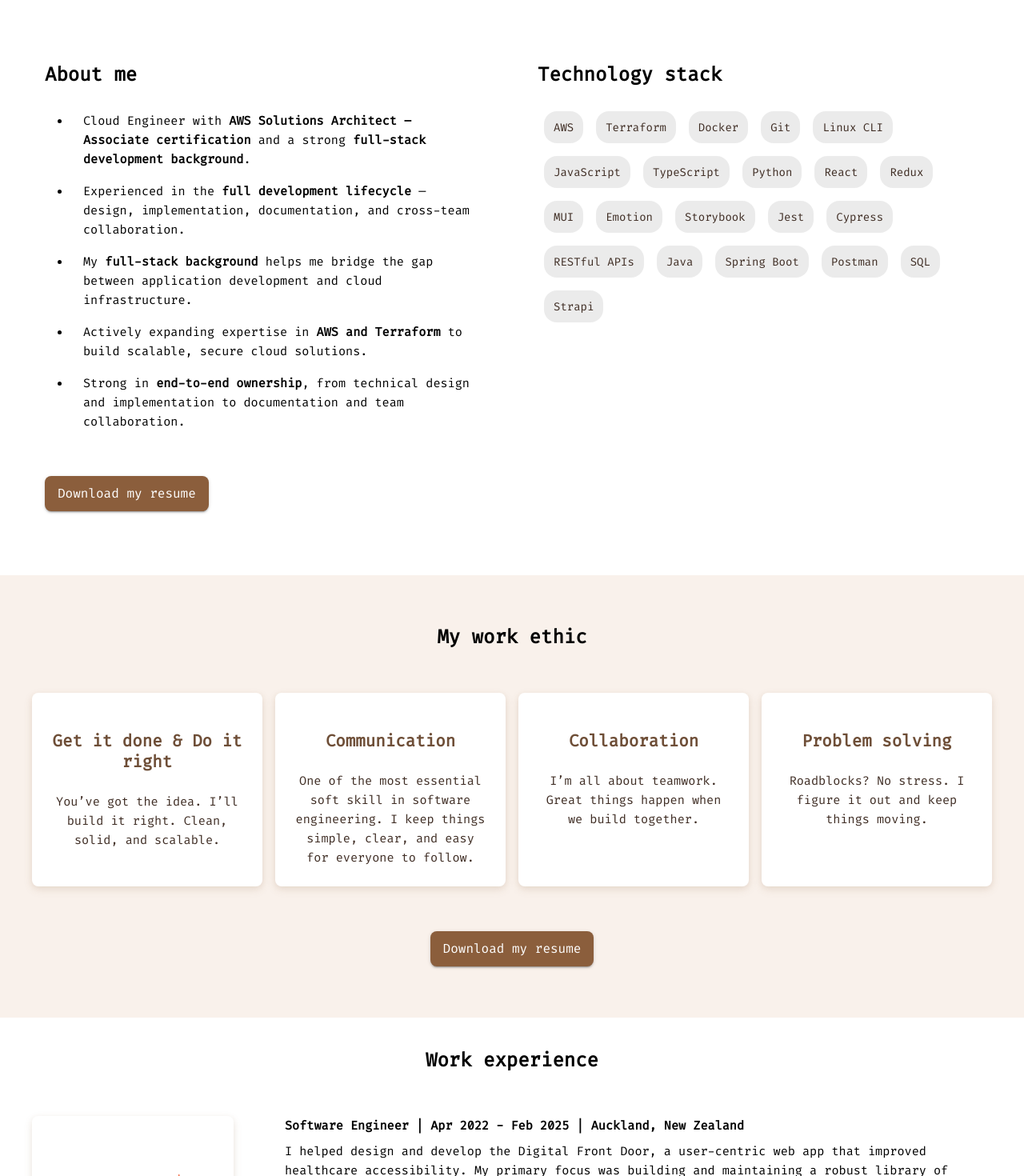
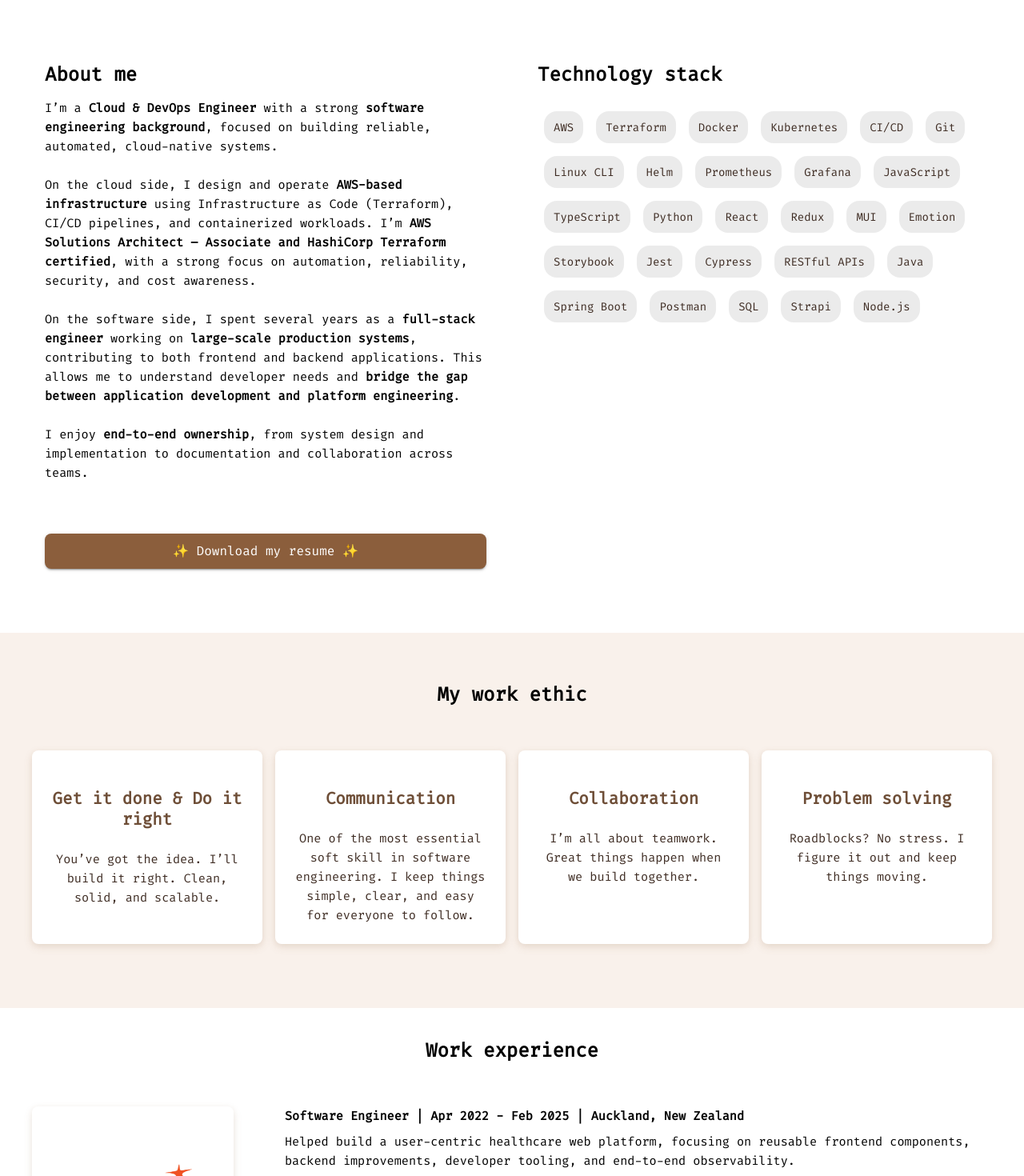
Before and after one commit to lrasata/lrasata-website, a React (Vite) app: page / in a window 1280 px wide. Shown: the part 800-2270 px from the top of the page at 80% size. Built offline with nearby package versions, Linux system fonts and the light colour scheme.

Commit message:
feat: updated content and wordings
feat: updated content and wordings

```diff
--- a/src/components/AboutMe.jsx
+++ b/src/components/AboutMe.jsx
@@ -8,8 +8,6 @@
   useTheme,
 } from "@mui/material";
 import TechChip from "./TechChip.jsx";
-import List from "@mui/material/List";
-import ListItem from "@mui/material/ListItem";
 import { motion } from "framer-motion";
 import { useInView } from "react-intersection-observer";
 
@@ -17,8 +15,13 @@
   "AWS",
   "Terraform",
   "Docker",
+  "Kubernetes",
+  "CI/CD",
   "Git",
   "Linux CLI",
+  "Helm",
+  "Prometheus",
+  "Grafana",
   "JavaScript",
   "TypeScript",
   "Python",
@@ -35,6 +38,7 @@
   "Postman",
   "SQL",
   "Strapi",
+  "Node.js",
 ];
 
 const motionContainer = {
@@ -67,49 +71,53 @@
     <section id="about">
       <Container maxWidth="xl">
         <Grid container spacing={0} my={6}>
-          <Grid size={{ xs: 12, sm: 12, md: 6 }} padding={isMobile ? 2 : 4}>
+          <Grid
+            display="flex"
+            flexDirection="column"
+            size={{ xs: 12, sm: 12, md: 6 }}
+            padding={isMobile ? 2 : 4}
+          >
             <Typography variant="h2" gutterBottom mb={2}>
               About me
             </Typography>
-            <List sx={{ listStyleType: "disc", pl: 4 }}>
-              <ListItem sx={{ display: "list-item" }}>
-                <Typography variant="body1" component="span" gutterBottom>
-                  Cloud Engineer with{" "}
-                  <strong>
-                    AWS Solutions Architect – Associate certification
-                  </strong>{" "}
-                  and a strong{" "}
-                  <strong>full-stack development background</strong>.
-                </Typography>
-              </ListItem>
-              <ListItem sx={{ display: "list-item" }}>
-                <Typography variant="body1" component="span" gutterBottom>
-                  Experienced in the <strong>full development lifecycle</strong>{" "}
-                  — design, implementation, documentation, and cross-team
-                  collaboration.
-                </Typography>
-              </ListItem>
-              <ListItem sx={{ display: "list-item" }}>
-                <Typography variant="body1" component="span" gutterBottom>
-                  My <strong>full-stack background</strong> helps me bridge the
-                  gap between application development and cloud infrastructure.
-                </Typography>
-              </ListItem>
-              <ListItem sx={{ display: "list-item" }}>
-                <Typography variant="body1" component="span" gutterBottom>
-                  Actively expanding expertise in{" "}
-                  <strong>AWS and Terraform</strong> to build scalable, secure
-                  cloud solutions.
-                </Typography>
-              </ListItem>
-              <ListItem sx={{ display: "list-item" }}>
-                <Typography variant="body1" component="span" gutterBottom>
-                  Strong in <strong>end-to-end ownership</strong>, from
-                  technical design and implementation to documentation and team
-                  collaboration.
-                </Typography>
-              </ListItem>
-            </List>
+
+            <Typography variant="body1" component="span" gutterBottom mb={3}>
+              I’m a <strong>Cloud & DevOps Engineer</strong> with a strong{" "}
+              <strong>software engineering background</strong>, focused on
+              building reliable, automated, cloud-native systems.
+            </Typography>
+
+            <Typography variant="body1" component="span" gutterBottom mb={3}>
+              On the cloud side, I design and operate{" "}
+              <strong>AWS-based infrastructure</strong> using Infrastructure as
+              Code (Terraform), CI/CD pipelines, and containerized workloads.
+              I’m{" "}
+              <strong>
+                AWS Solutions Architect – Associate and HashiCorp Terraform
+                certified
+              </strong>
+              , with a strong focus on automation, reliability, security, and
+              cost awareness.
+            </Typography>
+
+            <Typography variant="body1" component="span" gutterBottom mb={3}>
+              On the software side, I spent several years as a{" "}
+              <strong>full-stack engineer</strong> working on{" "}
+              <strong>large-scale production systems</strong>, contributing to
+              both frontend and backend applications. This allows me to
+              understand developer needs and{" "}
+              <strong>
+                bridge the gap between application development and platform
+                engineering
+              </strong>
+              .
+            </Typography>
+
+            <Typography variant="body1" component="span" gutterBottom mb={3}>
+              I enjoy <strong>end-to-end ownership</strong>, from system design
+              and implementation to documentation and collaboration across
+              teams.
+            </Typography>
 
             <Button
               variant="contained"
@@ -117,7 +125,7 @@
               sx={{ mt: 5 }}
               onClick={handleClick}
             >
-              Download my resume
+              ✨ Download my resume ✨
             </Button>
           </Grid>
           <Grid size={{ xs: 12, sm: 12, md: 6 }} padding={isMobile ? 2 : 4}>
--- a/src/components/ContactMe.jsx
+++ b/src/components/ContactMe.jsx
@@ -16,24 +16,26 @@
         alignItems="center"
         textAlign="center"
         sx={{
-          height: "30vh",
+          height: "40vh",
           backgroundColor: theme.palette.background.default,
         }}
       >
-        <Typography variant="h2" gutterBottom>
-          Let's get in touch.
-        </Typography>
-        <Stack direction="row" spacing={2}>
+        <Stack direction="row" alignItems="center" spacing={2}>
+          <Typography variant="h3">LinkedIn</Typography>
+
           <Tooltip title="LinkedIn profile">
             <IconButton
               aria-label="linked-in-profile"
-              href="https://www.linkedin.com/in/liantsoa-rasata-b682b6122/"
+              href="https://www.linkedin.com/in/liantsoa-rasata/"
               target="_blank"
               color="primary"
             >
               <LinkedInIcon fontSize="large" />
             </IconButton>
           </Tooltip>
+
+          <Typography variant="h3">GitHub</Typography>
+
           <Tooltip title="Github account">
             <IconButton
               aria-label="github-account"
@@ -44,9 +46,16 @@
               <GitHubIcon fontSize="large" />
             </IconButton>
           </Tooltip>
+        </Stack>
+
+        <Stack direction="row" alignItems="center" spacing={2}>
+          <Typography variant="h3">
+            I also write Blog posts on Medium
+          </Typography>
+
           <Tooltip title="Medium stories">
             <IconButton
-              aria-label="meidum-stories"
+              aria-label="medium-stories"
               href="https://medium.com/@rmliantsoa"
               target="_blank"
               color="primary"
--- a/src/components/ExperimentSection.jsx
+++ b/src/components/ExperimentSection.jsx
@@ -8,6 +8,8 @@
   Grid,
   Tooltip,
   Typography,
+  useMediaQuery,
+  useTheme,
 } from "@mui/material";
 import PropTypes from "prop-types";
 import TechChip from "./TechChip.jsx";
@@ -15,15 +17,24 @@
 import IconButton from "@mui/material/IconButton";
 
 const ExperimentSection = ({ title, description, projectItems }) => {
+  const theme = useTheme();
+  const isMobile = useMediaQuery(theme.breakpoints.down("sm"));
+
   return (
     <>
-      <Box justifyItems="center">
-        <Typography variant="h2" gutterBottom my={5}>
+      <Box
+        display="flex"
+        justifyContent="center"
+        alignItems="center"
+        flexDirection="column"
+      >
+        <Typography variant="h2" gutterBottom mt={5} mb={2}>
           {title}
         </Typography>
-        <Typography variant="body1" my={3}>
+        <Typography variant="body1" gutterBottom>
           {description}{" "}
-          <Tooltip title="Github account">
+        </Typography>
+        <Tooltip title="Liantsoa Rasata Github">
           <IconButton
             aria-label="github-account"
             href="https://github.com/lrasata"
@@ -33,16 +44,15 @@
             <GitHubIcon fontSize="large" />
           </IconButton>
         </Tooltip>
-        </Typography>
       </Box>
 
-      <Grid container spacing={2} display={"flex"} mb={5}>
+      <Grid container spacing={2} display={"flex"} my={5}>
         {projectItems.map((item, index) => (
-          <Grid size={{ xs: 12, sm: 6, md: 3 }} key={`${item.title}-${index}`}>
+          <Grid size={{ xs: 12, sm: 12, md: 6 }} key={`${item.title}-${index}`}>
             <Card
               sx={{
                 display: "flex",
-                flexDirection: "column",
+                flexDirection: "row",
                 height: "100%",
                 transition: "transform 0.2s ease, box-shadow 0.2s ease",
                 "&:hover": {
@@ -52,33 +62,47 @@
                 },
               }}
             >
+              {/* LEFT: Media */}
+              {isMobile ? null : (
                 <CardMedia
-                sx={{ height: 300 }}
+                  component="img"
                   image={item.logo}
                   title={item.ariaLabel}
+                  sx={{
+                    width: 200,
+                    objectFit: "contain",
+                    p: 2,
+                  }}
                 />
+              )}
 
+              {/* RIGHT: Content */}
+              <Box sx={{ display: "flex", flexDirection: "column", flex: 1 }}>
                 <CardContent sx={{ flex: "1 1 auto" }}>
                   <Typography gutterBottom mb={1}>
                     <strong>{item.title}</strong>
                   </Typography>
+
                   <Typography variant="body1">{item.description}</Typography>
+
                   <Box mt={2}>
                     {item.tags.map((tag) => (
-                    <TechChip label={tag} key={tag} fontSize={12} height={30} />
+                      <TechChip
+                        label={tag}
+                        key={tag}
+                        fontSize={11}
+                        height={25}
+                      />
                     ))}
                   </Box>
                 </CardContent>
-              <CardActions sx={{ mt: "auto", p: 1.5 }}>
-                <Button
-                  variant="outlined"
-                  href={item.link}
-                  target="_blank"
-                  fullWidth
-                >
+
+                <CardActions sx={{ p: 1.5 }}>
+                  <Button variant="outlined" href={item.link} target="_blank">
                     {item.buttonText}
                   </Button>
                 </CardActions>
+              </Box>
             </Card>
           </Grid>
         ))}
--- a/src/components/HeroBanner.jsx
+++ b/src/components/HeroBanner.jsx
@@ -61,7 +61,7 @@
           color="text.secondary"
           mb={5}
         >
-          Cloud Engineer | AWS Certified 🚀 | Full-Stack engineering background
+          Cloud DevOps Engineer | AWS & Terraform Certified 🚀
         </Typography>
 
         <TypingText
--- a/src/components/Projects.jsx
+++ b/src/components/Projects.jsx
@@ -18,7 +18,7 @@
         title:
           "Software Engineer | Apr 2022 - Feb 2025 | Auckland, New Zealand",
         description:
-          "I helped design and develop the Digital Front Door, a user-centric web app that improved healthcare accessibility. My primary focus was building and maintaining a robust library of reusable UI components, accelerating development and ensuring consistency. Beyond frontend, I enhanced our Strapi-based backend, built Python CLI tools to streamline data migration, and implemented an end-to-end analytics solution with Prometheus and Grafana to drive data-informed decisions.",
+          "Helped build a user-centric healthcare web platform, focusing on reusable frontend components, backend improvements, developer tooling, and end-to-end observability.",
         link: "https://orionhealth.com/global/digital-front-door/#",
         buttonText: "View the project",
         tags: [
@@ -43,7 +43,7 @@
         ariaLabel: "orange business services",
         title: "Full-stack developer | Sept 2016 - Sept 2019 | Rennes, France",
         description:
-          "Contributed to the design and development of the Flux Vision client web portal using JHipster, combining a Spring Boot backend with an Angular frontend. The portal enabled Orange clients to securely access data analytics reports and dashboards, delivering actionable insights that supported strategic business and operational decisions.",
+          "Developed features for the Flux Vision client web portal using JHipster, with a Spring Boot backend and Angular frontend, providing secure access to analytics dashboards for Orange enterprise clients.",
         link: "https://www.orange-business.com/en/solutions/data-intelligence-iot/flux-vision",
         buttonText: "View the project",
         tags: ["Angular", "Typescript", "Java", "Spring Boot", "JHipster"],
@@ -56,42 +56,50 @@
       "Some of my personal projects for gaining hands-on experience. Check out my GitHub for more details.",
     projectItems: [
       {
-        logo: portfolio,
-        ariaLabel: "Portfolio website",
-        title: "Portfolio website",
-        description:
-          "Manages the infrastructure for a single page application using Terraform on AWS.",
-        link: "https://github.com/lrasata/infra-lrasata-website",
-        buttonText: "View the project",
-        tags: ["Cloudfront", "s3", "WAF", "Route53", "ACM", "Terraform"],
-      },
-      {
         logo: tripPlanner,
         ariaLabel: "Trip planner",
-        title: "Full-stack web application",
+        title: "3-Tier web application",
         description:
           "Manages the infrastructure of the frontend (React+Vite) and the backend (Java+Spring) of Trip planner web app",
         link: "https://github.com/lrasata/infra-trip-planner-webapp",
-        buttonText: "View the project",
+        buttonText: "View on GitHub",
         tags: [
           "Fargate",
+          "ECS",
+          "Docker",
           "RDS",
           "S3",
           "VPC",
+          "Subnets",
+          "ALB",
           "Cloudfront",
+          "Route53",
+          "ACM",
+          "API Gateway",
+          "Lambda",
+          "CloudWatch",
+          "CI/CD",
           "Terraform",
-          "Docker",
         ],
       },
       {
         logo: imageUploader,
-        ariaLabel: "Image Uploader",
-        title: "Image uploader",
+        ariaLabel: "File Uploader",
+        title: "File uploader",
         description:
-          "Serverless Terraform module for secure image uploads with optional malware scanning, thumbnail generation, and DynamoDB storage.",
+          "Serverless Terraform module for secure file uploads with optional malware scanning, thumbnail generation, and DynamoDB storage",
         link: "https://github.com/lrasata/infra-image-uploader",
-        buttonText: "View the project",
-        tags: ["S3", "Lambda", "API gateway", "DynamoDB"],
+        buttonText: "View on GitHub",
+        tags: [
+          "S3",
+          "Lambda",
+          "API Gateway",
+          "DynamoDB",
+          "CloudWatch",
+          "WAF",
+          "CI/CD",
+          "Terraform",
+        ],
       },
       {
         logo: imageModerator,
@@ -100,8 +108,18 @@
         description:
           "Serverless Terraform module that uses Rekognition to automatically scan S3 images for inappropriate content and alert admins.",
         link: "https://github.com/lrasata/infra-s3-image-moderator",
-        buttonText: "View the project",
+        buttonText: "View on GitHub",
         tags: ["S3", "Lambda", "Rekognition", "EventBridge", "SNS"],
+      },
+      {
+        logo: portfolio,
+        ariaLabel: "Portfolio website",
+        title: "Portfolio website",
+        description:
+          "Manages the infrastructure for a single page application using Terraform on AWS.",
+        link: "https://github.com/lrasata/infra-lrasata-website",
+        buttonText: "View on GitHub",
+        tags: ["Cloudfront", "s3", "WAF", "Route53", "ACM", "Terraform"],
       },
     ],
   },
--- a/src/components/Values.jsx
+++ b/src/components/Values.jsx
@@ -33,15 +33,6 @@
 ];
 const Values = () => {
   const theme = useTheme();
-
-  const handleClick = () => {
-    const link = document.createElement("a");
-    link.href = "/lr-resume.pdf";
-    link.setAttribute("download", "liantsoa-rasata-resume.pdf");
-    document.body.appendChild(link);
-    link.click();
-    document.body.removeChild(link);
-  };
 
   return (
     <Box
@@ -95,14 +86,6 @@
             </Grid>
           ))}
         </Grid>
-        <Button
-          variant="contained"
-          size="large"
-          sx={{ mb: 5 }}
-          onClick={handleClick}
-        >
-          Download my resume
-        </Button>
       </Container>
     </Box>
   );
```
Also changed, not shown: 1 other file (tests, documents, lock files or other folders). Lines whose indentation alone changed are shown as unchanged.
